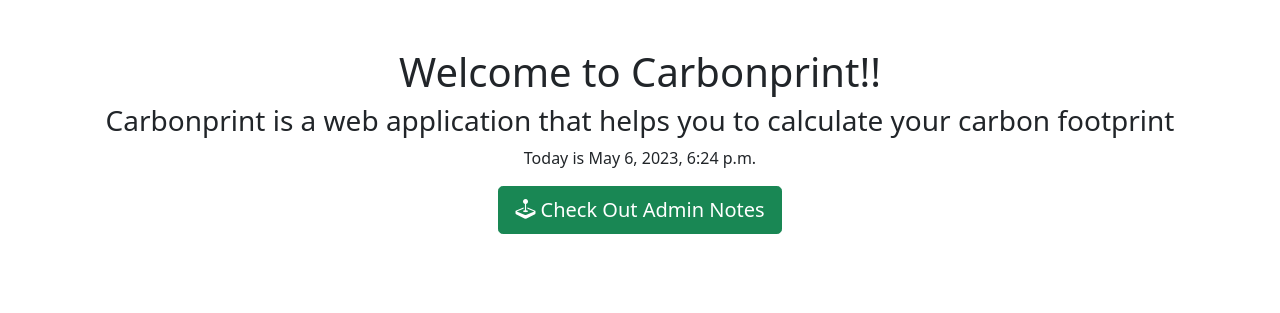
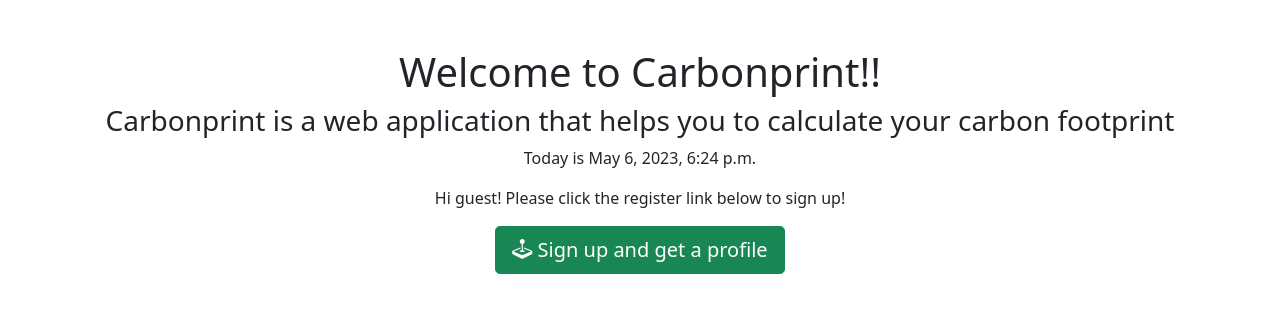
Before and after one commit to NeiloErnesto89/carbonprint, a Django app: page / in a window 1280 px wide. Shown: the part 56-369 px from the top of the page. Run offline with Django 4.2, Linux system fonts and the light colour scheme.

Commit message:
minor adjustment to login/welcome page so users are welcomed with name, added comments in forms.py and views.py membersand also home.html

```diff
--- a/home/templates/home.html
+++ b/home/templates/home.html
@@ -8,6 +8,18 @@
   <p>Today is {{ today }}</p>
 
   <!-- we refer here to 'name' parm in url route -->
-  <a href="{% url 'notes_list' %}" type="button" class="btn btn-success btn-lg"><i class="bi bi-joystick"></i> Check Out Admin Notes</a>
+  {% if user.is_authenticated %}
+    <p>Welcome back {{ user.username }}!</p>
+  {% else %}
+    <p>Hi guest! Please click the register link below to sign up!</p>
+  <a href="{% url 'register' %}" type="button" class="btn btn-success btn-lg"><i class="bi bi-joystick"></i> Sign up and get a profile</a>
+
+  {% endif %}
+
+  {% if user.is_superuser %}
+    {% comment %} <p>Hi {{ user.username }}!</p> {% endcomment %}
+    <a href="{% url 'notes_list' %}" type="button" class="btn btn-success btn-lg"><i class="bi bi-joystick"></i> Check Out Admin Notes</a>
+  {% endif %}
+  {% comment %} <a href="{% url 'notes_list' %}" type="button" class="btn btn-success btn-lg"><i class="bi bi-joystick"></i> Check Out Admin Notes</a> {% endcomment %}
 
 {% endblock %}
--- a/home/templates/index.html
+++ b/home/templates/index.html
@@ -13,7 +13,7 @@
         {% comment %} <h1>hello there {{ name }}</h1> {% endcomment %}
         <script src="" async defer></script>
         {% if name %}
-        <h2>hell yeah {{ name }}</h2>
+        <h2>hello {{ name }}</h2>
         {% else %}
         <h2>hell no buddy</h2>
         {% endif %}
--- a/members/forms.py
+++ b/members/forms.py
@@ -3,7 +3,8 @@ from django.contrib.auth.models import User # django user model
 from django import forms # django forms
 
 # create an updated user registeration form that incorporates first, last name, email
-# via the User object in Django
+# via the User object in Django - we are udpdating the pre built UserCreationForm in the Django framework
+# using polymorphism - we are creating a child class of UserCreationForm and updating it
 
 # RegisterUserForm is child class of UserCreationForm - inherits all the fields from UserCreationForm
 class RegisterUserForm(UserCreationForm):
--- a/members/views.py
+++ b/members/views.py
@@ -44,7 +44,7 @@ def register_user(request):
         form = RegisterUserForm(request.POST) # if user fills form and submits - we pass that data to the UserCreationForm
         # now we validate the form
         if form.is_valid():
-            form.save() # save the form to the database
+            form.save() # save the form to the database i.e user
             # username = form.cleaned_data.get('username') # get the username from the form 'cleaned' data
             # password = form.cleaned_data.get('password1') # get the 1st password from the form 'cleaned' data
             username = form.cleaned_data['username'] # get the username from the form 'cleaned' data
```
Also changed, not shown: db.sqlite3.
